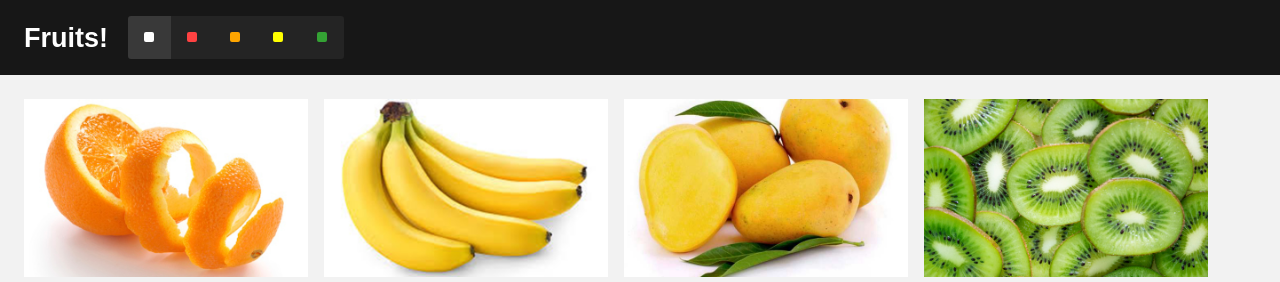
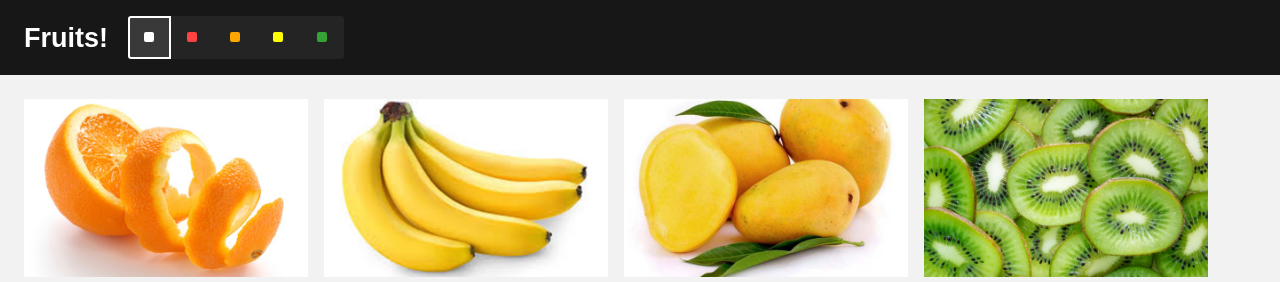
Before and after one commit to shlee2112/lightbox, a plain HTML site: page index.html in a window 1280 px wide. Both pictures are taken after a click on the button "All". Shown: the top 282 px of the page. Drawn offline with Linux system fonts and the light colour scheme.

Commit message:
Update style.css

```diff
--- a/css/style.css
+++ b/css/style.css
@@ -47,6 +47,9 @@ h1{
     background: #3f3f3f;
 }
 
+.control:focus{
+  border:2px solid white;
+}
 
 
 .control[data-filter]:after,
```
